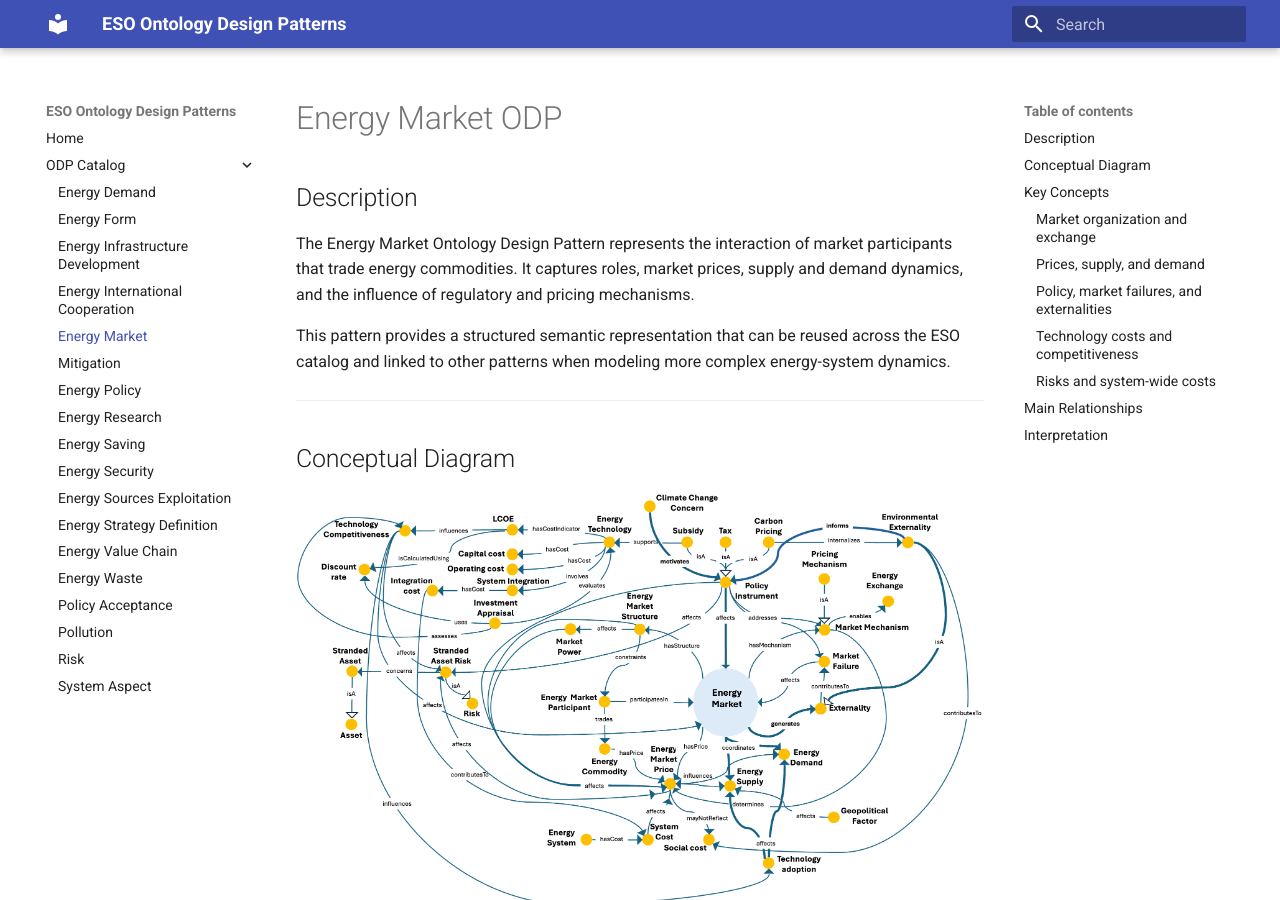
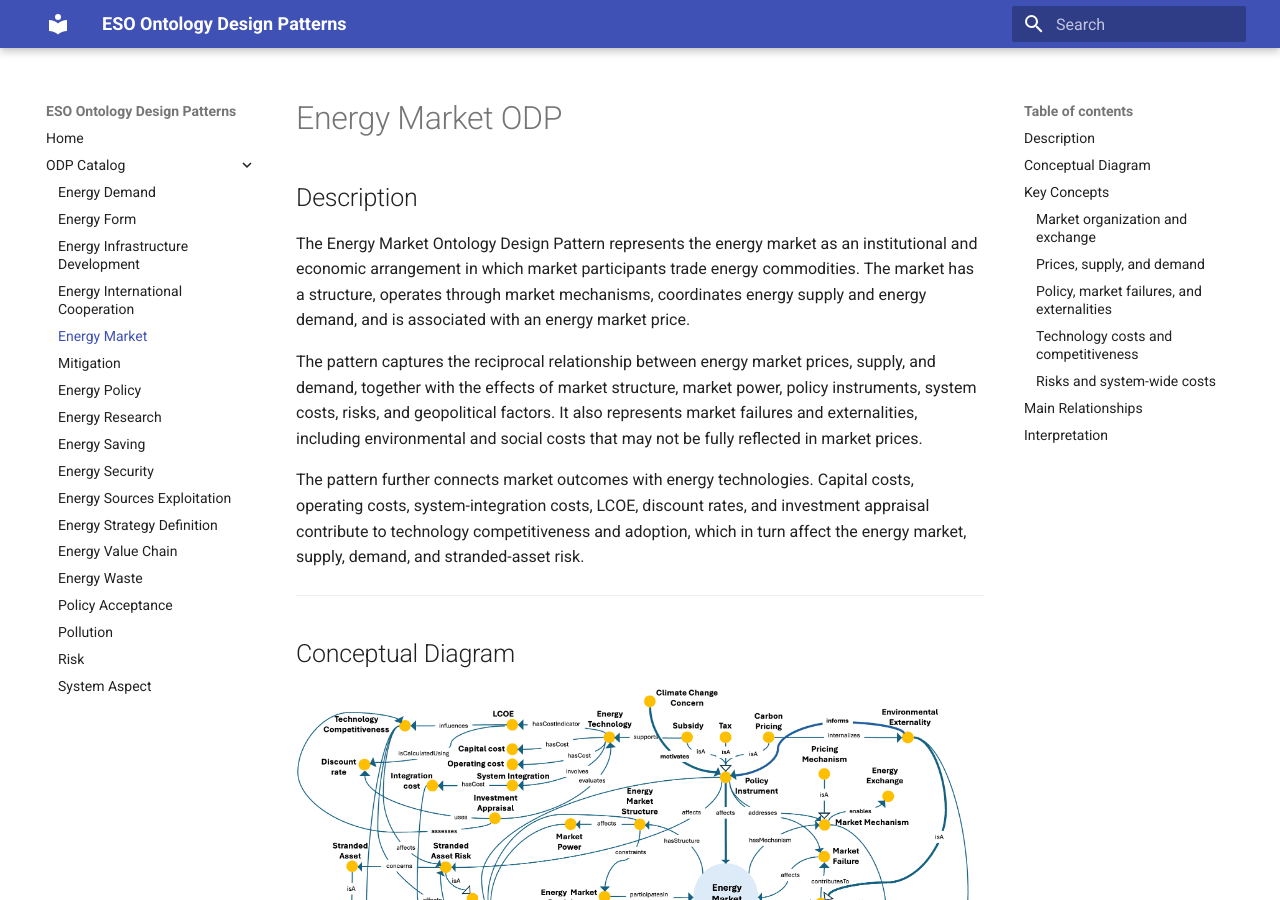
Before and after one commit to AntonioDeNicola/eso-odp-site, an MkDocs documentation site: the page built from docs/odp/energy-market.md, in a window 1280 px wide and 900 px high. Built offline with MkDocs 1.6.1 and Material for MkDocs 9.7.7, drawn with Linux system fonts in a browser that asks for light colours.

Commit message:
Update energy-market.md

```diff
--- a/docs/odp/energy-market.md
+++ b/docs/odp/energy-market.md
@@ -1,9 +1,11 @@
 # Energy Market ODP
 
 ## Description
-The Energy Market Ontology Design Pattern represents the interaction of market participants that trade energy commodities. It captures roles, market prices, supply and demand dynamics, and the influence of regulatory and pricing mechanisms.
+The Energy Market Ontology Design Pattern represents the energy market as an institutional and economic arrangement in which market participants trade energy commodities. The market has a structure, operates through market mechanisms, coordinates energy supply and energy demand, and is associated with an energy market price.
 
-This pattern provides a structured semantic representation that can be reused across the ESO catalog and linked to other patterns when modeling more complex energy-system dynamics.
+The pattern captures the reciprocal relationship between energy market prices, supply, and demand, together with the effects of market structure, market power, policy instruments, system costs, risks, and geopolitical factors. It also represents market failures and externalities, including environmental and social costs that may not be fully reflected in market prices.
+
+The pattern further connects market outcomes with energy technologies. Capital costs, operating costs, system-integration costs, LCOE, discount rates, and investment appraisal contribute to technology competitiveness and adoption, which in turn affect the energy market, supply, demand, and stranded-asset risk.
 
 ---
 
```
